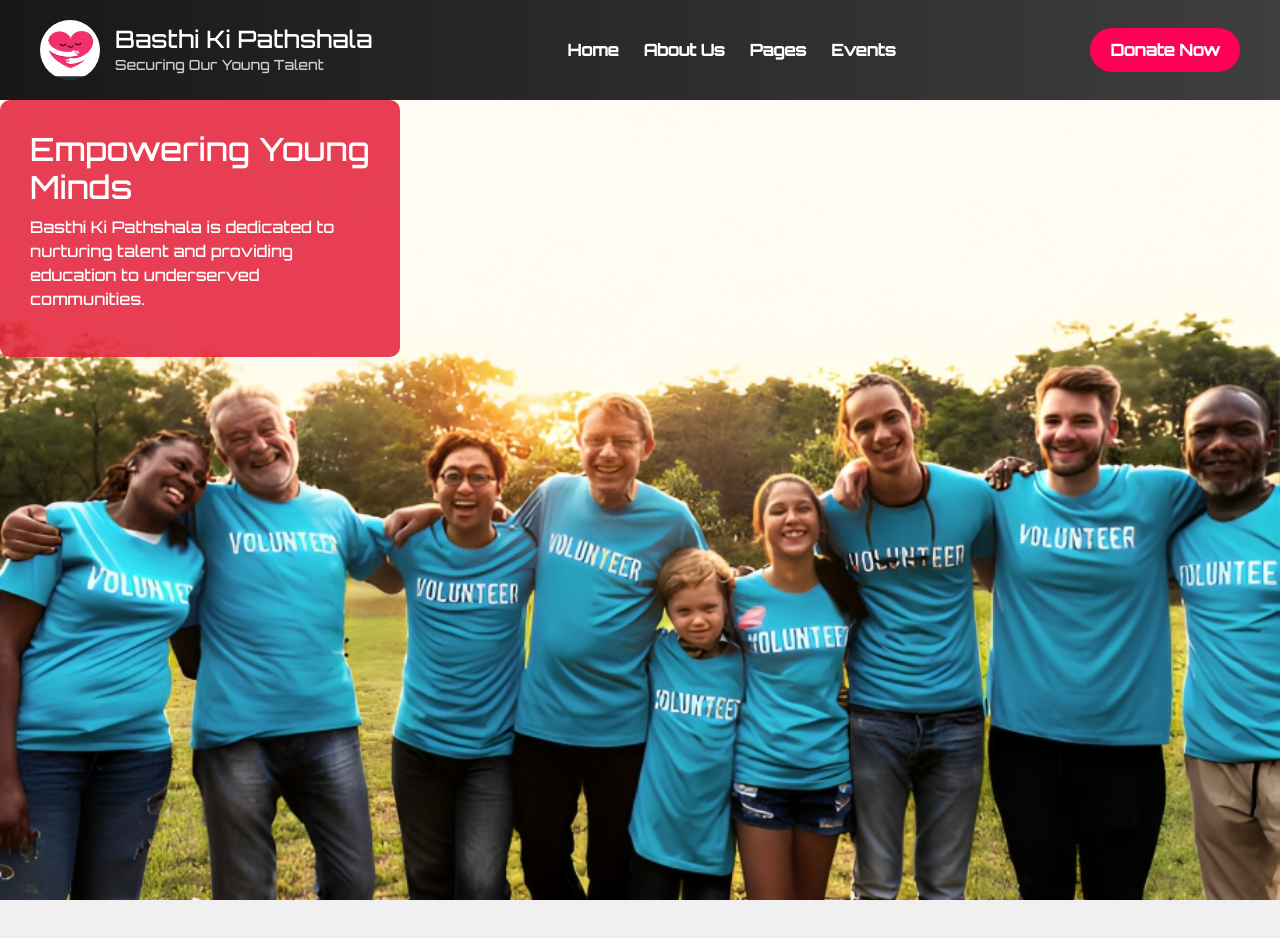
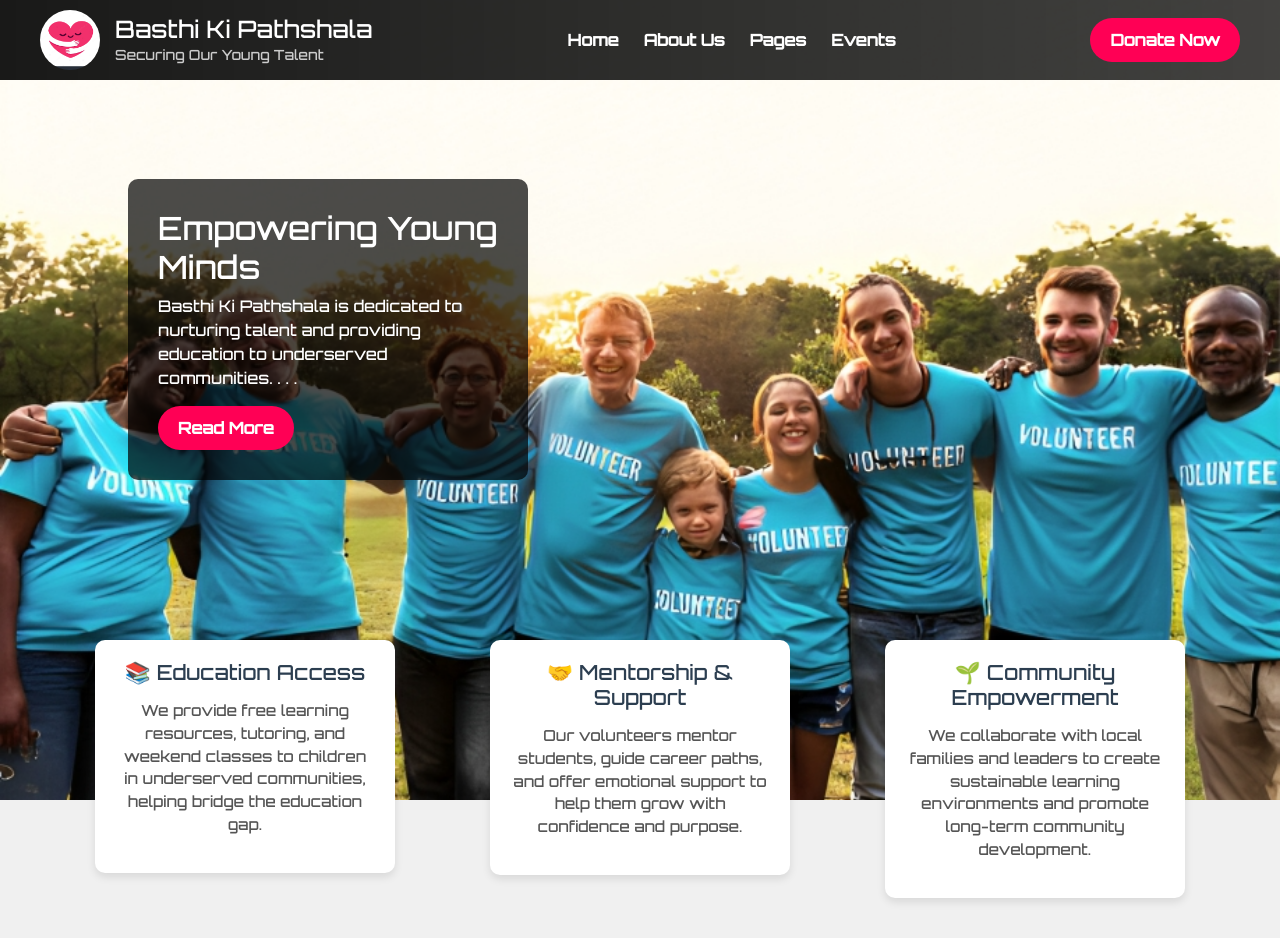
Before and after one commit to Karthik-Nakkala/NGO, a plain HTML site: page index.html in a window 1280 px wide. Before the commit the page ends 900 px from the top, so only its background shows below. Drawn offline with nearby package versions, Linux system fonts and the light colour scheme.

Commit message:
version-2

```diff
--- a/index.html
+++ b/index.html
@@ -19,12 +19,19 @@
     }
 
   header {
+  position: fixed;
+  top: 0;
+  left: 0;
+  width: 100%;
+  z-index: 1000;
+  height: 80px;
+  padding: 20px 40px;
+
   display: flex;
   justify-content: space-between;
   align-items: center;
   padding: 20px 40px;
-      background: linear-gradient(to right, rgba(0, 0, 0, 0.9), rgba(0, 0, 0, 0.74)); /* Transparent gradient */
-
+  background: linear-gradient(to right, rgba(0, 0, 0, 0.9), rgba(0, 0, 0, 0.74));
   color: white;
 }
 
@@ -90,20 +97,64 @@
       background-color: #ff3366;
     }
     .hero-section {
+  padding-top: calc(80px + 2rem); /* Prevent overlap with fixed header */
   background: url('public/images/bgimg2.png') center/cover no-repeat;
   min-height: 100vh; /* Full viewport height */
   width: 100%;
   image-rendering: crisp-edges;
+  position: relative;
 }
 .info-box {
-  background-color: rgba(227, 32, 58, 0.86); /* 70% transparent black */
+  position: absolute;
+  bottom: 40%;     /* Moves it up from the bottom */
+  left: 10%;     /* Moves it in from the right */
+  background-color: rgba(0, 0, 0, 0.7); /* Optional: switch to black transparent */
   color: white;
   padding: 30px;
   max-width: 400px;
-  margin-right: 60px; /* Space from the right edge */
   border-radius: 10px;
   font-family: 'Orbitron', sans-serif;
 }
+.about-boxes {
+  display: flex;
+  justify-content: space-evenly;
+  align-items: flex-start;
+  gap: 20px;
+  padding: 40px 20px;
+  margin-top: -200px; /* Pull boxes upward over the image */
+  position: relative;
+  z-index: 2;
+}
+
+
+.box {
+  flex: 1;
+  max-width: 300px;
+  background-color: #ffffff;
+  padding: 20px;
+  border-radius: 10px;
+  box-shadow: 0 4px 8px rgba(0,0,0,0.1);
+  text-align: center;
+  transition: transform 0.3s ease;
+}
+
+
+.box:hover {
+  transform: translateY(-5px);
+}
+
+.box h3 {
+  margin-bottom: 15px;
+  color: #2c3e50;
+  font-size: 1.3em;
+}
+
+.box p {
+  font-size: 0.95em;
+  line-height: 1.5;
+  color: #555;
+}
+
 
 
 
@@ -135,9 +186,26 @@
   <section class="hero-section">
      <div class="info-box">
     <h2>Empowering Young Minds</h2>
-    <p>Basthi Ki Pathshala is dedicated to nurturing talent and providing education to underserved communities.</p>
+    <p>Basthi Ki Pathshala is dedicated to nurturing talent and providing education to underserved communities. . . .</p>
+    <button class="donate-btn" >Read More</button>
   </div>
 
+  </section>
+  <section class="about-boxes">
+  <div class="box">
+    <h3>📚 Education Access</h3>
+    <p>We provide free learning resources, tutoring, and weekend classes to children in underserved communities, helping bridge the education gap.</p>
+  </div>
+
+  <div class="box">
+    <h3>🤝 Mentorship & Support</h3>
+    <p>Our volunteers mentor students, guide career paths, and offer emotional support to help them grow with confidence and purpose.</p>
+  </div>
+
+  <div class="box">
+    <h3>🌱 Community Empowerment</h3>
+    <p>We collaborate with local families and leaders to create sustainable learning environments and promote long-term community development.</p>
+  </div>
 </section>
 
 </body>
```
Lines whose indentation alone changed are shown as unchanged.
